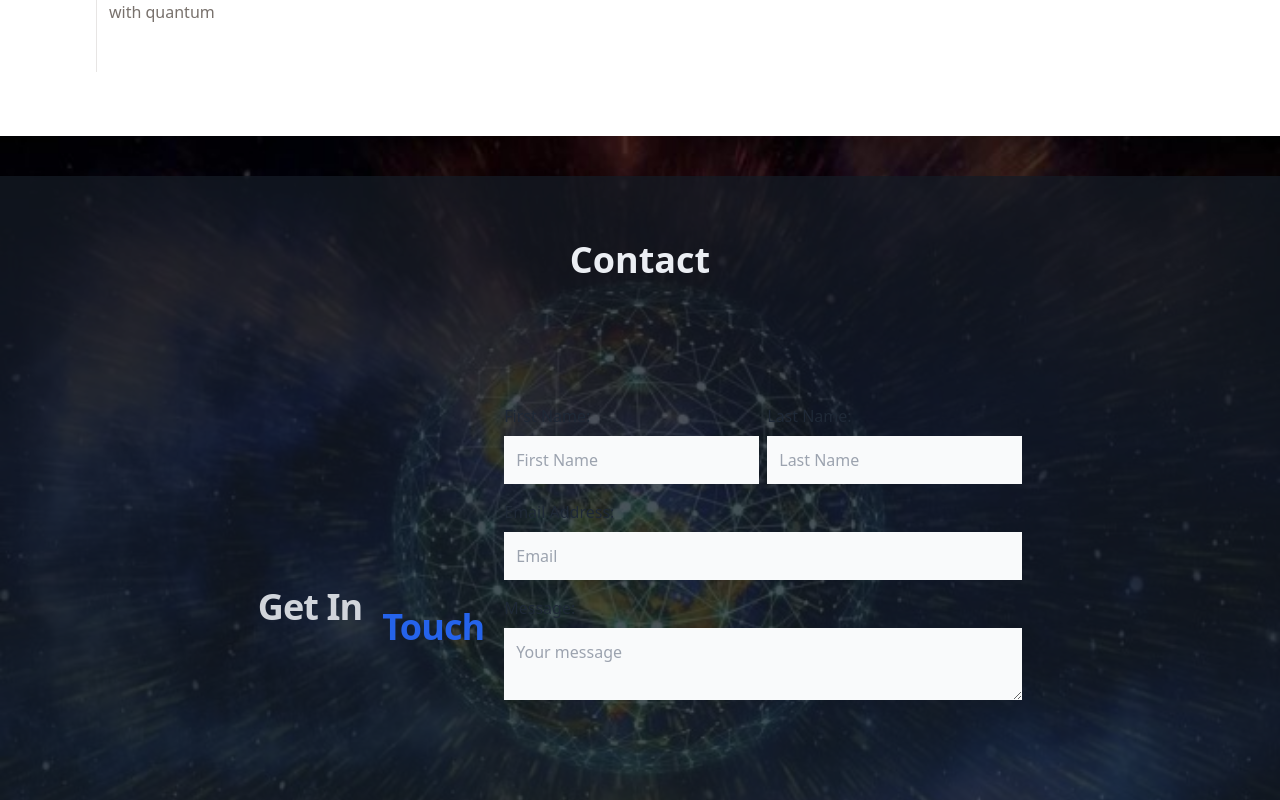
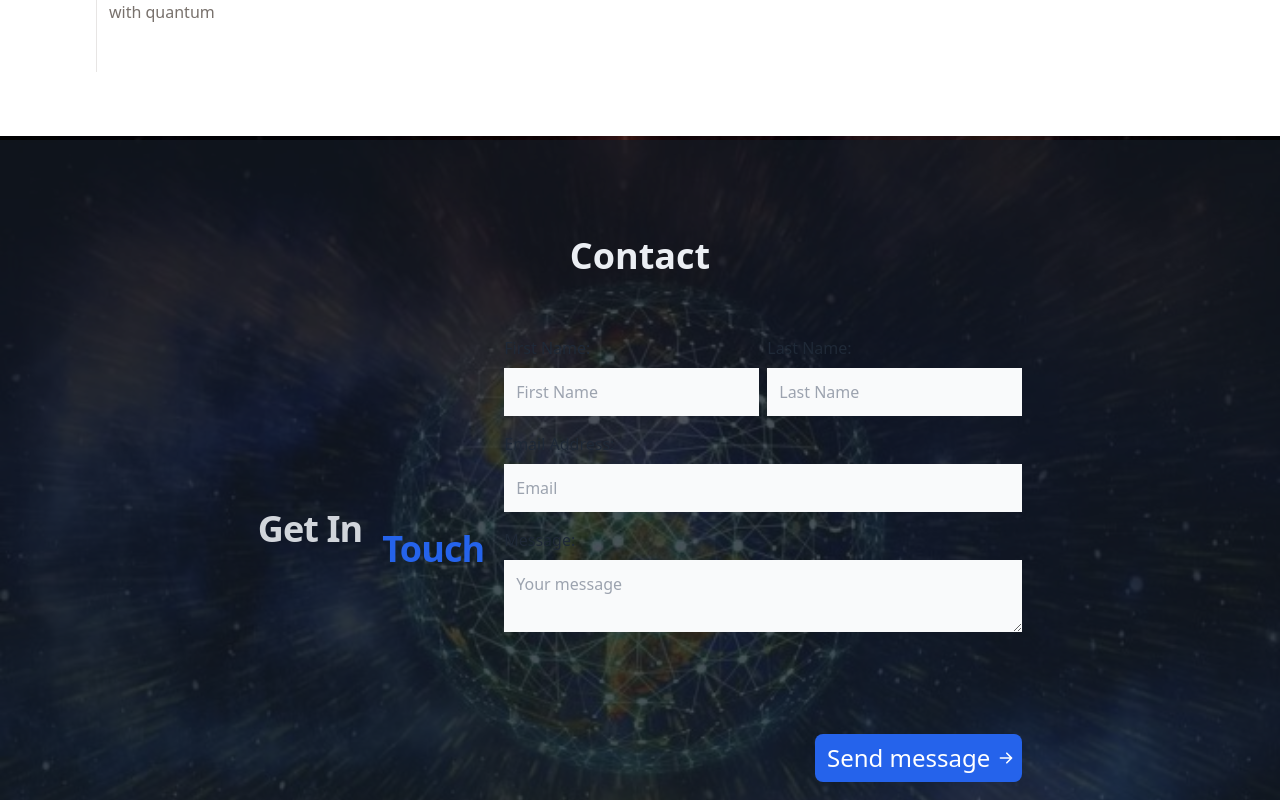
Before and after one commit to Noryab/portfolio, a Next.js app: page / in a window 1280 px wide. Shown: the part 3960-4760 px from the top of the page. Built offline with nearby package versions, Linux system fonts and the light colour scheme.

Commit message:
add: styles contact section

```diff
--- a/src/components/Contact.jsx
+++ b/src/components/Contact.jsx
@@ -47,11 +47,11 @@ const Contact = ({ profile, loading }) => {
   ) : (
     <div
       id="contact"
-      className="pt-10 bg-local h-auto sm:h-screen w-screen bg-bgEarth bg-cover bg-center from-[#1d1d1d] to-[#abb3cd]"
+      className="pt-1 h-auto sm:h-screen w-screen bg-bgEarth bg-cover bg-center from-[#1d1d1d] to-[#abb3cd]"
     >
-      <div className="relative sm:h-screen bg-gray-800/50 backdrop-brightness-50">
-        <div className="max-w-[1240px] pt-16 m-auto">
-          <h1 className="text-4xl pb-16 font-bold text-center text-[#ebeef3]">
+      <div className="sm:h-screen bg-gray-800/50 backdrop-brightness-50">
+        <div className="max-w-[1240px] pt-24 m-auto">
+          <h1 className="text-4xl font-bold text-center text-[#ebeef3]">
             Contact
           </h1>
 
@@ -162,7 +162,7 @@ const Contact = ({ profile, loading }) => {
                   );
                 }}
               </Formik>
-              <div className="flex justify-end pt-5  pb-5  sm:pt-20">
+              <div className="flex justify-end pt-5 sm:pt-20">
                 <Link
                   href="#contact"
                   className="inline-flex items-center px-3 py-2 text-2xl
```
